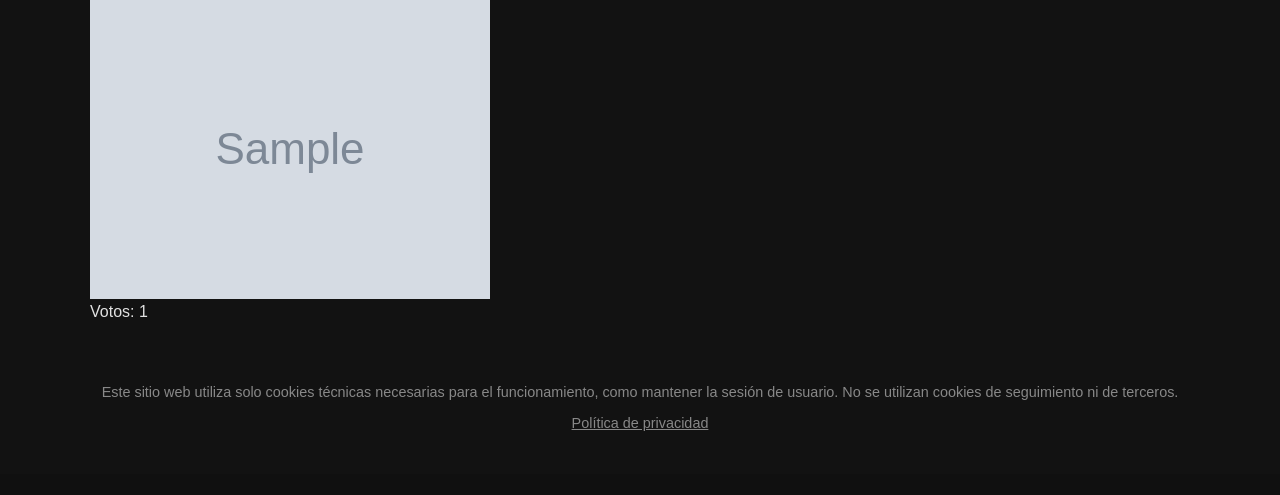
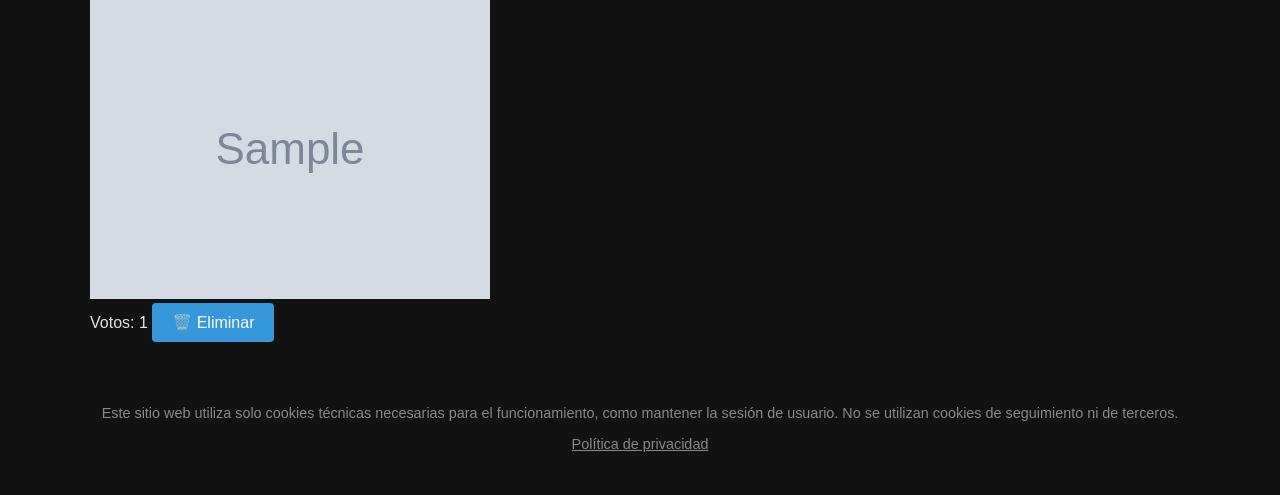
Before and after one commit to matamuertos/politoxicomanos, a Flask app: page / in a window 1280 px wide. Shown: the part 638-1133 px from the top of the page. Before the commit the page ends 1069 px from the top, so only its background shows below. Run offline with Flask 3, Linux system fonts and the light colour scheme; the visitor is signed in with stand-in values (Sample User, id 1); tables that the repository leaves empty hold one stand-in row (values such as "Sample post"); grey boxes marked "Sample" are stand-in pictures.

Commit message:
Mostrar botón de eliminar aporte a admins y ruta para borrado

```diff
--- a/app.py
+++ b/app.py
@@ -408,6 +408,7 @@
     flash('Aporte eliminado correctamente.', 'success')
     return redirect(url_for('home'))
 
+
 @app.route('/admin/mute/<int:user_id>')
 @admin_required
 def mute_user(user_id):
--- a/templates/home.html
+++ b/templates/home.html
@@ -44,22 +44,23 @@
 
     <div class="flex items-center gap-2 text-gray-300 text-sm">
         <span>Votos: {{ c.votes }}</span>
+
         {% if current_user and current_user.id != c.author.id and c.approved %}
-        <form action="{{ url_for('vote_contribution', contrib_id=c.id, value=1) }}" method="POST">
-            <button type="submit" class="hover:text-green-400">👍</button>
-        </form>
-        <form action="{{ url_for('vote_contribution', contrib_id=c.id, value=-1) }}" method="POST">
-            <button type="submit" class="hover:text-red-400">👎</button>
-        </form>
+            <form action="{{ url_for('vote_contribution', contrib_id=c.id, value=1) }}" method="POST" style="display:inline;">
+               <button type="submit" class="hover:text-green-400">👍</button>
+            </form>
+            <form action="{{ url_for('vote_contribution', contrib_id=c.id, value=-1) }}" method="POST" style="display:inline;">
+                <button type="submit" class="hover:text-red-400">👎</button>
+            </form>
         {% endif %}
 
-        {% if current_user.is_authenticated and current_user.is_admin %}
-        <form action="{{ url_for('delete_contribution', contrib_id=c.id) }}" method="POST"
-              onsubmit="return confirm('¿Seguro que quieres eliminar este aporte?');">
-            <button type="submit" class="text-red-400 hover:text-red-600 ml-4">🗑️ Eliminar</button>
-        </form>
+        {% if current_user and current_user.is_admin %}
+            <form action="{{ url_for('delete_contribution', contrib_id=c.id) }}" method="POST" style="display:inline;" onsubmit="return confirm('¿Estás seguro de que quieres eliminar este aporte?');">
+                <button type="submit" class="text-red-500 hover:text-red-400 ml-4 text-sm">🗑️ Eliminar</button>
+            </form>
         {% endif %}
     </div>
+
 </div>
 {% endfor %}
 
```
